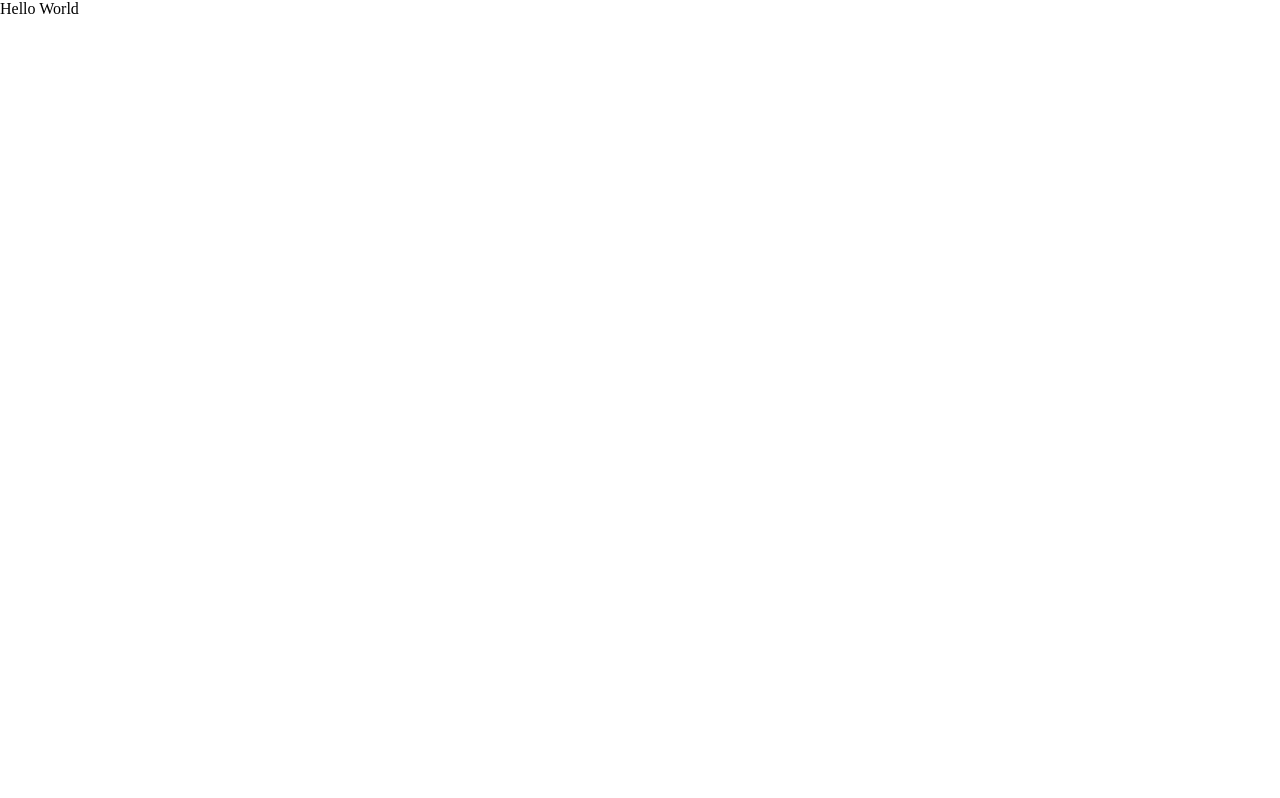
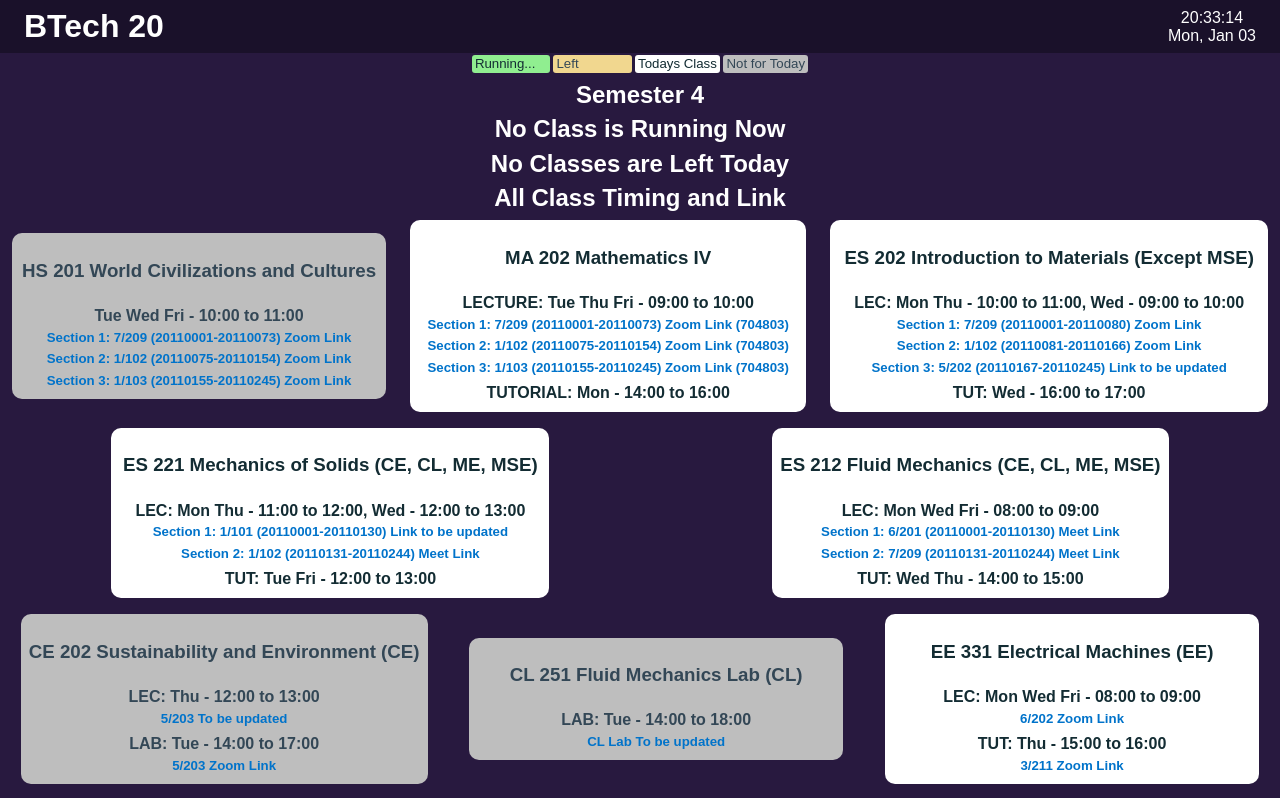
Before and after one commit to mk-mukul/btech20-iitgn, a React (Create React App) app: page / in a window 1280 px wide. Shown: the top 798 px of the page. Built offline with nearby package versions, Linux system fonts and the light colour scheme.

Commit message:
make final changes

```diff
--- a/package.json
+++ b/package.json
@@ -1,5 +1,5 @@
 {
-  "homepage": "https://mukul-raj.github.io/",
+  "homepage": "https://mukul-raj.github.io/btech20-iitgn/",
   "name": "website",
   "version": "0.1.0",
   "private": true,
--- a/src/App.js
+++ b/src/App.js
@@ -3,7 +3,7 @@ import {
   BrowserRouter as Router,
   Switch,
   Route,
-  // Redirect,
+  Redirect,
 } from "react-router-dom";
 import { Btech20 } from "./containers/btech20/Btech20";
 import { Home } from "./containers/mukul/Home";
@@ -18,12 +18,7 @@ export const App = () => {
         <Switch>
           <Route
             exact
-            path={process.env.PUBLIC_URL+"/"}
-            component={Home}
-          />
-          <Route
-            exact
-            path={process.env.PUBLIC_URL + "/btech20"}
+            path={process.env.PUBLIC_URL + "/"}
             component={Btech20}
           />
         </Switch>
```
